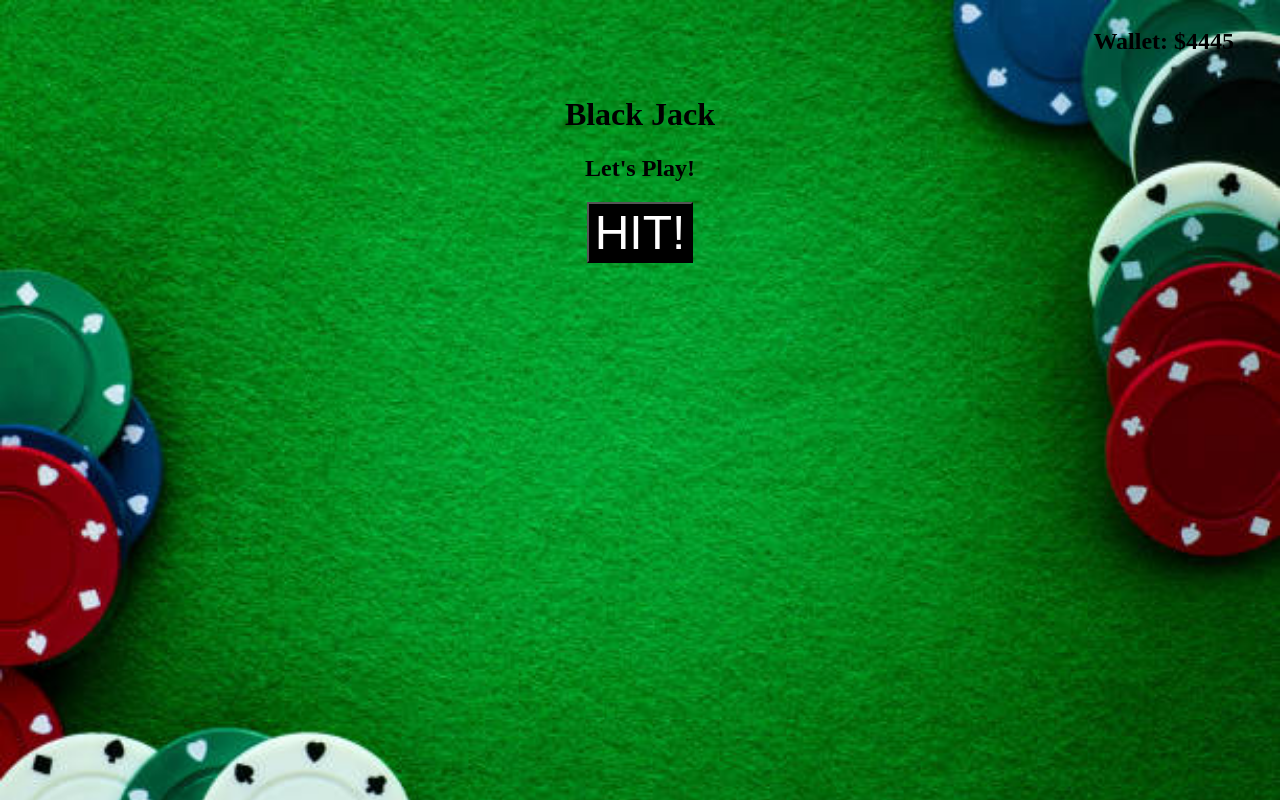
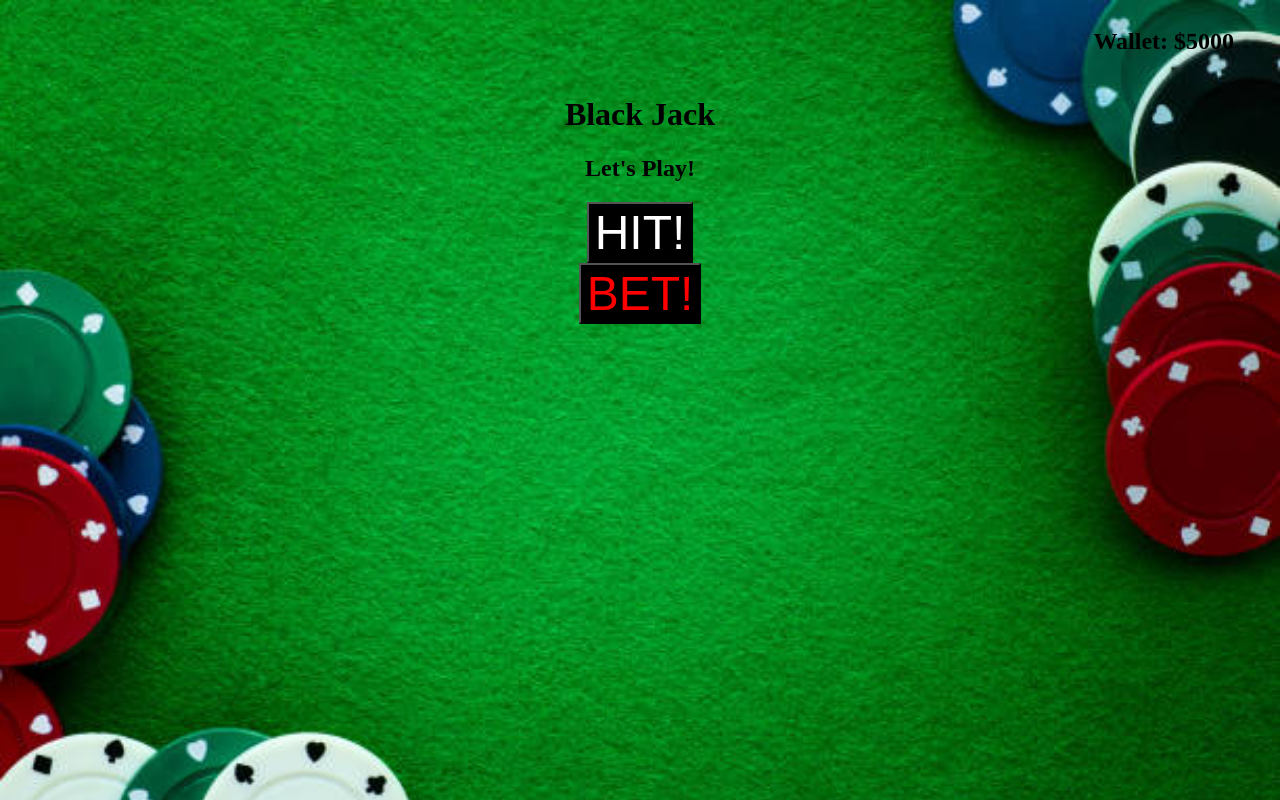
Before and after one commit to BaseBenjamin13/Blackjack, a plain HTML site: page blackjack.html in a window 1280 px wide. Drawn offline with Linux system fonts and the light colour scheme.

Commit message:
added bet button,function,input

```diff
--- a/blackjack.html
+++ b/blackjack.html
@@ -14,6 +14,12 @@
     <h1>Black Jack</h1>
     <h2>Let's Play!</h2>
     <button id="hit-btn">HIT!</button>
+    <div id="bet-div">
+        <button id="bet-btn">BET!</button>
+    </div>
+
+
+
 
     <script src="game.js"></script>
 </body>
--- a/game.js
+++ b/game.js
@@ -7,12 +7,12 @@
 //have the number be a number so i can subtract it when beting ✅
 
 //Bet
-//make bet button
-//add button to js
-// make function for button that
-// in functions call changeWallet
-// add userinput for get button
-// use input as parameters in change wallet
+//make bet button ✅
+//add button to js ✅
+// make function for button that ✅
+// in functions call changeWallet ✅
+// add userinput for bet button ✅
+// use input as parameters in changeWallet ✅
 
 
 
@@ -30,6 +30,7 @@
 
 const hitBtn = document.querySelector("#hit-btn");
 let walletNumEl = document.getElementById("wallet-num");
+const betBtn = document.querySelector("#bet-btn");
 
 let walletNum = 5000;
 
@@ -41,8 +42,14 @@ function changeWallet(addNum, subNum) {
     walletNumEl.innerText = walletNum;
     console.log({walletNumEl, walletNum});
 }
-changeWallet(0, 555);
 
+
+
+betBtn.addEventListener('click', changeBet);
+function changeBet(){
+    let betInput = prompt("make a bet");
+    changeWallet(0, betInput);
+}
 
 
 
--- a/styles.css
+++ b/styles.css
@@ -17,6 +17,15 @@ body {
     background-color: black;
     font-size: 3rem;
 }
+/* #bet-div {
+
+} */
+#bet-btn {
+    color: red;
+    background-color: black;
+    font-size: 3rem;
+}
+
 
 /* #wallet-text, #wallet-num {
 
```
